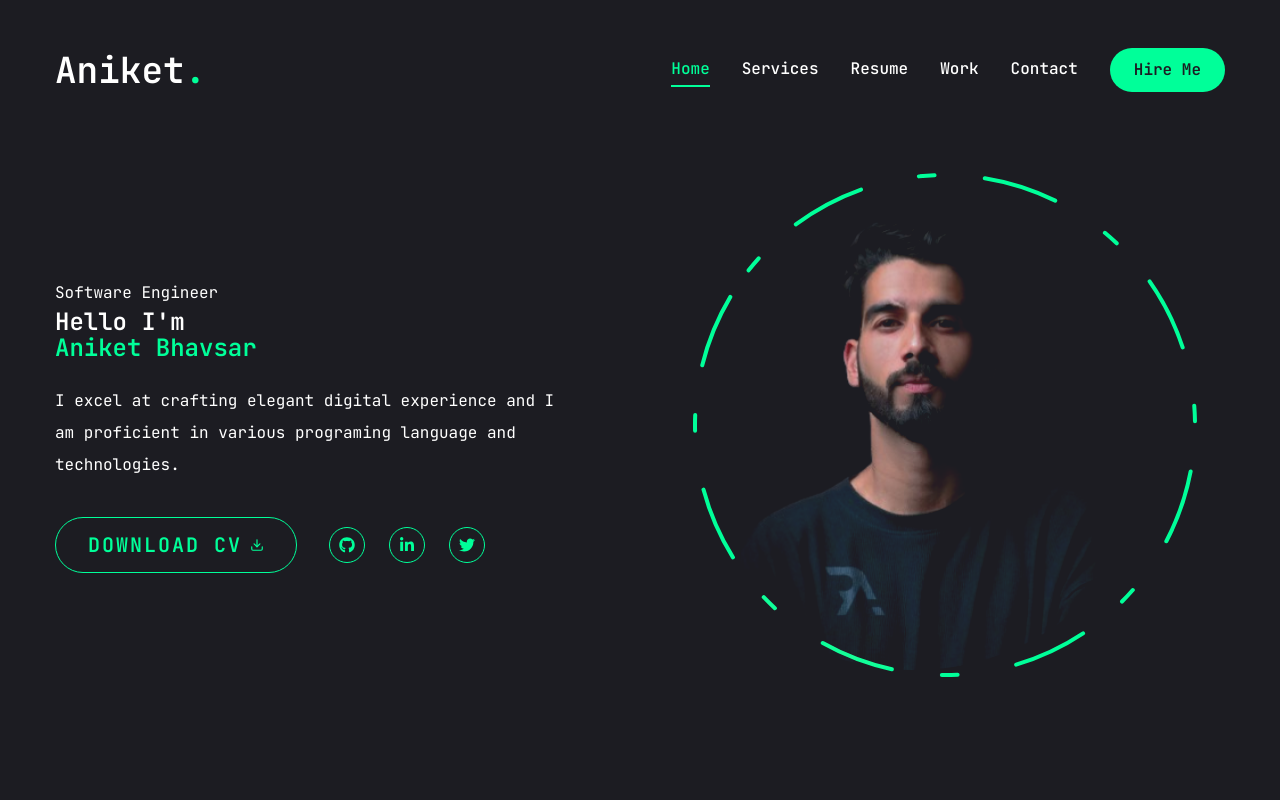
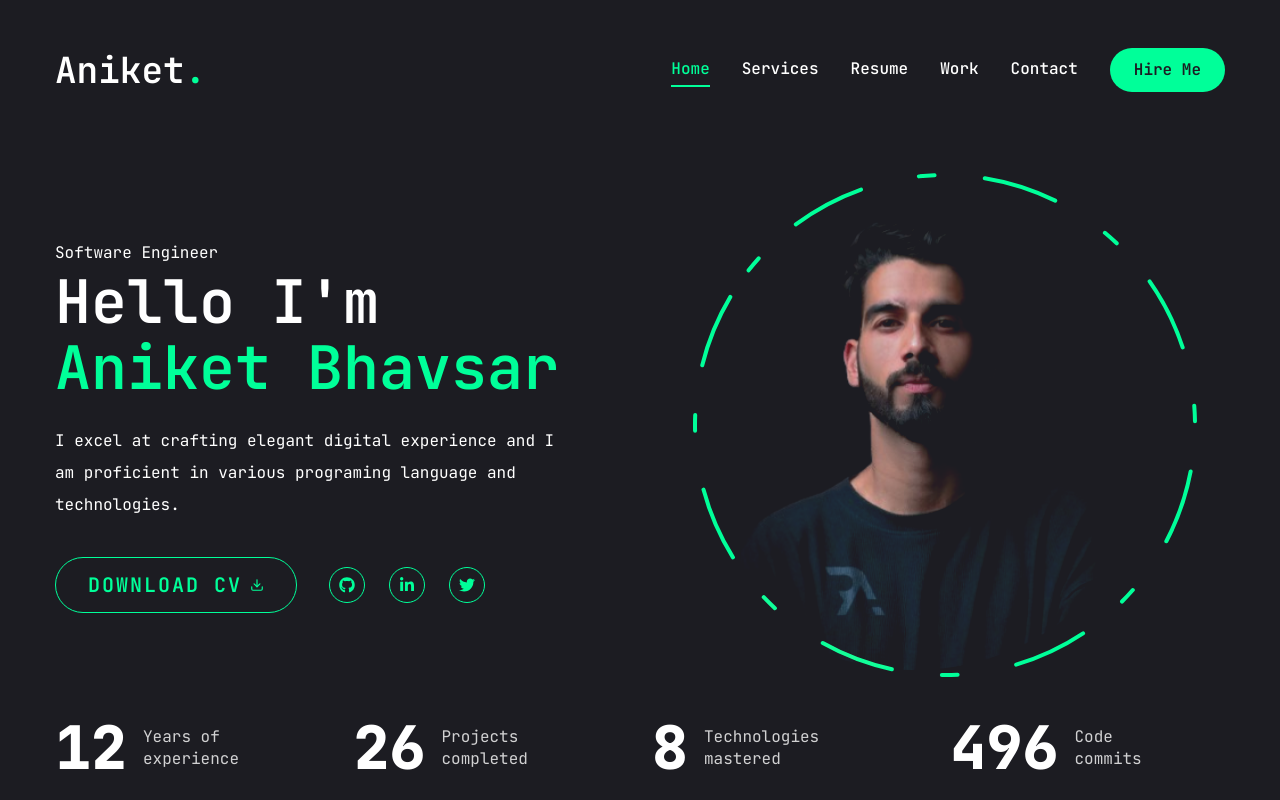
Before and after one commit to aniketbumbc/nextjs-portfolio, a Next.js app: page / in a window 1280 px wide. Built offline with nearby package versions, Linux system fonts and the light colour scheme.

Commit message:
home page complete

```diff
--- a/app/globals.css
+++ b/app/globals.css
@@ -15,7 +15,7 @@
     @apply text-[36px] xl:text-[48px] leading-[1.1] font-semibold;
   }
 
-  .h1 {
+  .h3 {
     @apply text-[20px] xl:text-[24px] leading-[1.1] font-semibold;
   }
 }
--- a/app/page.jsx
+++ b/app/page.jsx
@@ -2,6 +2,7 @@
 import { FiDownload } from 'react-icons/fi';
 import SocialIcons from '@/components/ui/web-components/SocialIcons';
 import Photo from '@/components/ui/web-components/Photo';
+import Stats from '@/components/ui/web-components/Stats';
 
 const Home = () => {
   return (
@@ -44,6 +45,8 @@
           </div>
         </div>
       </div>
+
+      <Stats />
     </section>
   );
 };
--- /dev/null
+++ b/components/ui/web-components/Stats.jsx
@@ -0,0 +1,57 @@
+'use client';
+
+import CountUp from 'react-countup';
+
+const stats = [
+  {
+    num: 12,
+    text: 'Years of experience',
+  },
+  {
+    num: 26,
+    text: 'Projects completed',
+  },
+  {
+    num: 8,
+    text: 'Technologies mastered',
+  },
+  {
+    num: 500,
+    text: 'Code commits',
+  },
+];
+
+const Stats = () => {
+  return (
+    <section className='pt-4 pb-12 xl:pt-0 xl:pb-0'>
+      <div className='container mx-auto mt-10'>
+        <div className='flex flex-wrap gap-6 max-w-[80vw] mx-auto xl:max-w-none'>
+          {stats.map((item, index) => {
+            return (
+              <div
+                className='flex-1 flex gap-4 items-center justify-center xl:justify-start'
+                key={index}
+              >
+                <CountUp
+                  end={item.num}
+                  duration={5}
+                  delay={2}
+                  className='text-4xl xl:text-6xl font-extrabold'
+                />
+                <p
+                  className={`${
+                    item.text.length < 15 ? 'max-w-[100px]' : 'max-w-[150px] '
+                  } leading-snug text-white/80`}
+                >
+                  {item.text}
+                </p>
+              </div>
+            );
+          })}
+        </div>
+      </div>
+    </section>
+  );
+};
+
+export default Stats;
--- a/package.json
+++ b/package.json
@@ -21,6 +21,7 @@
     "lucide-react": "^0.401.0",
     "next": "14.2.4",
     "react": "^18",
+    "react-countup": "^6.5.3",
     "react-dom": "^18",
     "react-icon": "^1.0.0",
     "react-icons": "^5.2.1",
```
Also changed, not shown: 1 other file (tests, documents, lock files or other folders).
